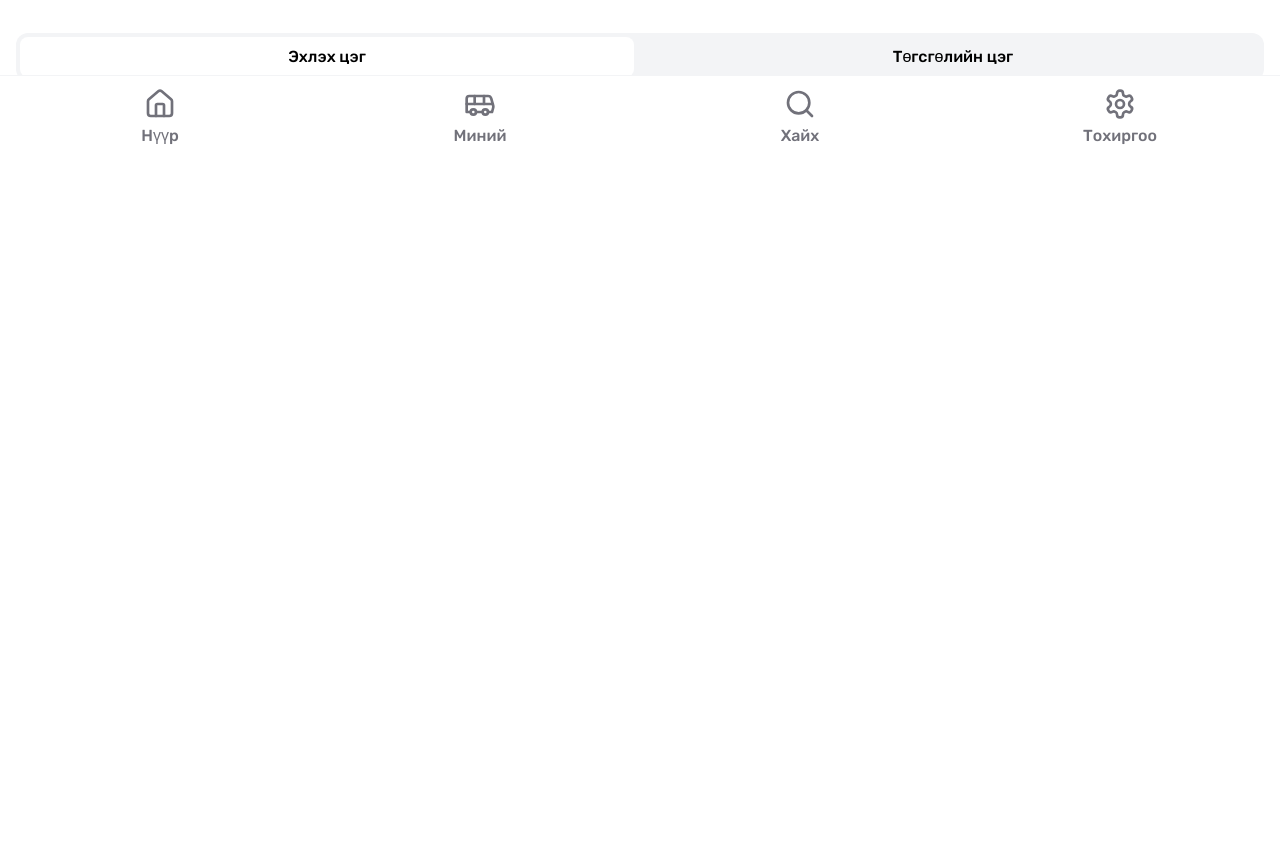
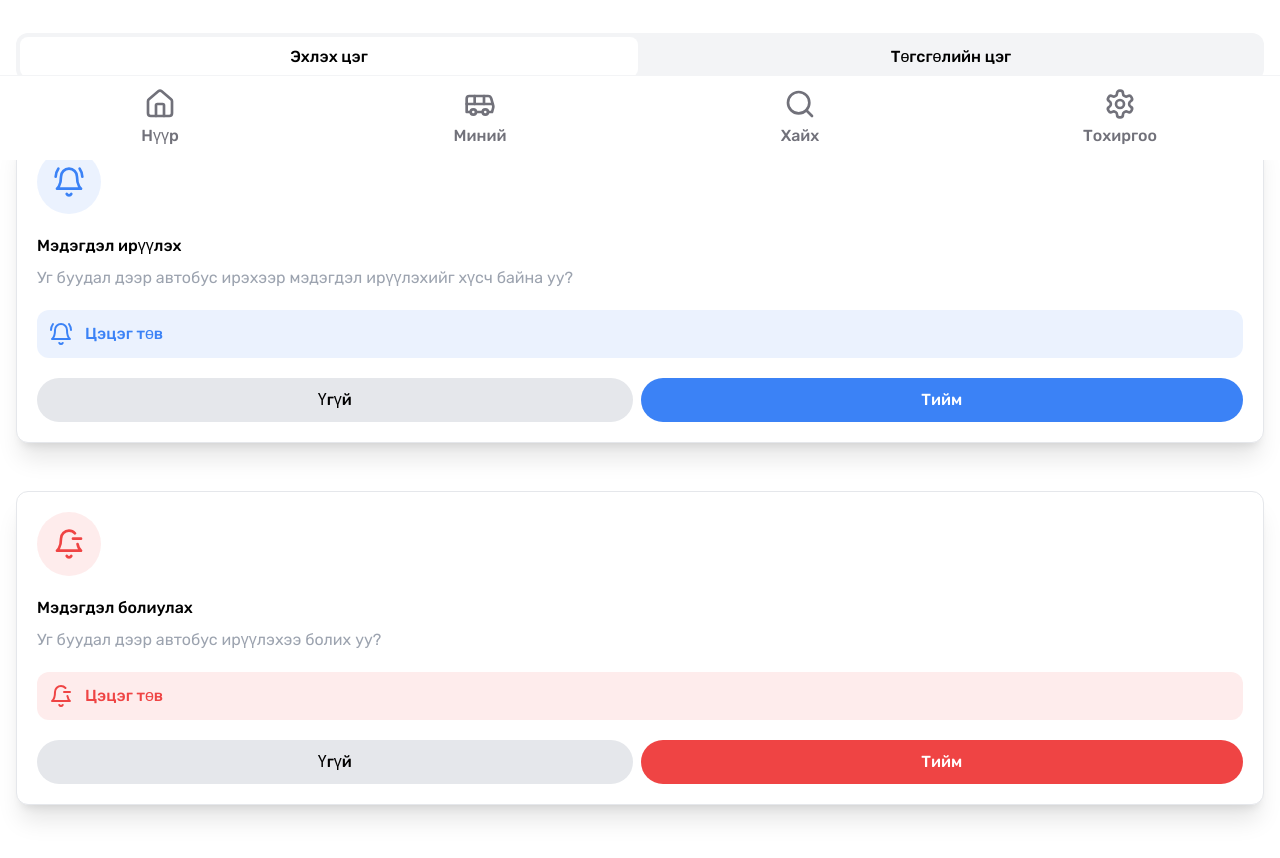
Before and after one commit to galzorigo/smartbus, a React (Create React App) app: page / in a window 1280 px wide. Shown: the part 640-1498 px from the top of the page. Built offline with nearby package versions, Linux system fonts and the light colour scheme.

Commit message:
added 2 modals

```diff
--- a/src/App.js
+++ b/src/App.js
@@ -3,9 +3,11 @@ import Button from './components/Button';
 import NavSingle from './components/NavSingle';
 import Line from './components/Line';
 import Toggle from './components/Toggle';
+import StopNotif from './components/StopNotif';
+import RemoveNotif from './components/RemoveNotif';
 
 
-import { Home, Bus, Settings, Search } from 'lucide-react'
+import { Home, Bus, Settings, Search, Bell, BellMinus ,BellRing} from 'lucide-react'
 
 function App() {
   return (
@@ -51,6 +53,32 @@ function App() {
 
       <Toggle/>
 
+      <StopNotif
+        icon={<BellRing className='w-8 h-8' />} // Adjust the size of the icon as needed
+        title="Мэдэгдэл ирүүлэх"
+        description="Уг буудал дээр автобус ирэхээр мэдэгдэл ирүүлэхийг хүсч байна уу? "
+        stop={{
+          icon: <BellRing className='w-[24px] h-[24px]' />, // Adjust the size of the icon as needed
+          text: 'Цэцэг төв', // Text for the stop section
+        }}
+
+        button1="Үгүй"
+        button2="Тийм"
+      />
+
+      <RemoveNotif
+        icon={<BellMinus className='w-8 h-8' />} // Adjust the size of the icon as needed
+        title="Мэдэгдэл болиулах"
+        description="Уг буудал дээр автобус ирүүлэхээ болих уу? "
+        stop={{
+          icon: <BellMinus className='w-[24px] h-[24px]' />, // Adjust the size of the icon as needed
+          text: 'Цэцэг төв', // Text for the stop section
+        }}
+
+        button1="Үгүй"
+        button2="Тийм"
+      />
+
     </div>
   );
 }
--- /dev/null
+++ b/src/components/RemoveNotif.js
@@ -0,0 +1,35 @@
+export default function RemoveNotif({ icon, title, description, stop, button1, button2 }) {
+    return (
+        <div className="flex flex-col flex-grow bg-white p-[20px] space-y-[20px] shadow-xl rounded-[12px] border border-gray-200 ">
+            <div className="text-red-500 w-[64px] h-[64px] bg-red-500 bg-opacity-10 rounded-[100px] flex justify-center items-center">
+                {icon}
+            </div>
+
+            <div className="space-y-[8px]">
+                <p className="font-medium text-[16px] leading-140">{title}</p>
+                <p className="font-regular text-[16px] leading-160 text-gray-400">{description}</p>
+            </div>
+
+            <div className="flex items-center gap-[12px] bg-red-500 bg-opacity-10 p-[12px] rounded-[12px]">
+                <p className="text-red-500">{stop.icon}</p>
+                <p className="text-red-500 font-medium">{stop.text}</p>
+            </div>
+
+            <div className="flex flex-grow gap-[8px] justify-center items-center">
+                <div className="flex-grow h-[44px] bg-gray-200 flex justify-center items-center rounded-[100px]">
+                    <p className="text-[16px] font-medium">{button1}</p>
+                </div>
+
+                <div className="flex-grow h-[44px] bg-red-500 flex justify-center items-center rounded-[100px]">
+                    <p className="text-[16px] text-white font-medium">{button2}</p>
+                </div>
+            </div>
+
+
+
+
+        </div>
+
+
+    )
+}
--- /dev/null
+++ b/src/components/StopNotif.js
@@ -0,0 +1,35 @@
+export default function StopNotif({ icon, title, description, stop, button1, button2 }) {
+    return (
+        <div className="flex flex-col flex-grow bg-white p-[20px] space-y-[20px] shadow-xl rounded-[12px] border border-gray-200 ">
+            <div className="text-blue-500 w-[64px] h-[64px] bg-blue-500 bg-opacity-10 rounded-[100px] flex justify-center items-center">
+                {icon}
+            </div>
+
+            <div className="space-y-[8px]">
+                <p className="font-medium text-[16px] leading-140">{title}</p>
+                <p className="font-regular text-[16px] leading-160 text-gray-400">{description}</p>
+            </div>
+
+            <div className="flex items-center gap-[12px] bg-blue-500 bg-opacity-10 p-[12px] rounded-[12px]">
+                <p className="text-blue-500">{stop.icon}</p>
+                <p className="text-blue-500 font-medium">{stop.text}</p>
+            </div>
+
+            <div className="flex flex-grow gap-[8px] justify-center items-center">
+                <div className="flex-grow h-[44px] bg-gray-200 flex justify-center items-center rounded-[100px]">
+                    <p className="text-[16px] font-medium">{button1}</p>
+                </div>
+
+                <div className="flex-grow h-[44px] bg-blue-500 flex justify-center items-center rounded-[100px]">
+                    <p className="text-[16px] text-white font-medium">{button2}</p>
+                </div>
+            </div>
+
+
+
+
+        </div>
+
+
+    )
+}
--- a/src/components/Toggle.js
+++ b/src/components/Toggle.js
@@ -9,7 +9,7 @@ export default function Toggle() {
   };
 
   return (
-    <div className="flex p-[4px] bg-gray-100 rounded-[12px] gap-[12px]">
+    <div className="flex p-[4px] bg-gray-100 rounded-[12px] gap-[4px]">
         <button
             className={`flex-1 py-2 rounded-[8px] ${
             activeIndex === 0 ? 'bg-white' : ''}`}
--- a/src/index.css
+++ b/src/index.css
@@ -6,6 +6,10 @@ body {
   margin: 0;
 }
 
-.custom-opacity {
+.custom-opacity-orange {
   background-color: rgba(255, 159, 64, 0.16); /* Adjust the opacity as needed */
 }
+
+.opacity-10-blue {
+  color: rgba(59, 130, 246, 0.1);
+}
```
